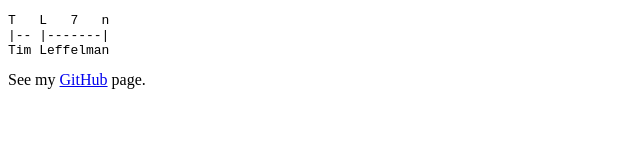
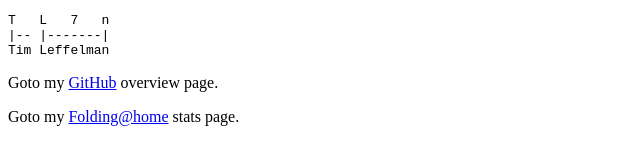
Before and after one commit to Tl7n/tl7n.github.io, a plain HTML site: page index.html in a window 1280 px wide. Shown: the whole page, without its empty margins (0-640 px from the left). Drawn offline with Linux system fonts and the light colour scheme.

Commit message:
Update index.html

```diff
--- a/index.html
+++ b/index.html
@@ -10,6 +10,7 @@ T   L   7   n
 |-- |-------|
 Tim Leffelman
 </pre>
-See my <a href="https://github.com/Tl7n">GitHub</a> page.
+        <p>Goto my <a href="https://github.com/Tl7n">GitHub</a> overview page.</p>
+        <p>Goto my <a href="https://stats.foldingathome.org/donor/TL7n">Folding@home</a> stats page.</p>
     </body>
 </html>
```
